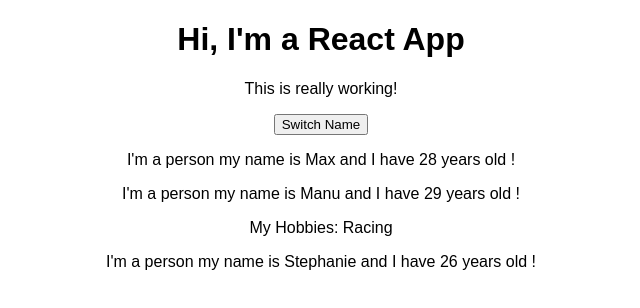
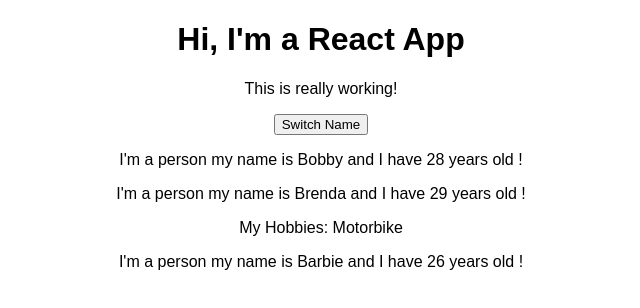
Before and after one commit to DOligex/react-complete-guide, a React (Create React App) app: page / in a window 1280 px wide. Shown: the top 308 px of the page, without its empty margins (319-959 px from the left). Built offline with nearby package versions, Linux system fonts and the light colour scheme.

Commit message:
switch name click

```diff
--- a/src/App.js
+++ b/src/App.js
@@ -6,21 +6,20 @@
 class App extends Component {
   state = {
     persons: [
-      { name: 'Max', age: 28 },
-      { name: 'Manu', age: 29 },
-      { name: 'Stephanie', age: 26 }
+      { name: 'Bobby', age: 28 },
+      { name: 'Brenda', age: 29 },
+      { name: 'Barbie', age: 26 }
     ],
     otherState: 'some other value'
   };
 
-  switchNameHandler = () => {
+  switchNameHandler = (newName) => {
     // console.log('Was clicked!');
-    // DON'T DO THIS: this.state.persons[0].name = 'Maximilian';
     this.setState({
       persons: [
-        { name: 'Maximilian', age: 28 },
-        { name: 'Manu', age: 29 },
-        { name: 'Stephanie', age: 27 }
+        { name: newName, age: 28 },
+        { name: 'Brenda', age: 29 },
+        { name: 'Barbie', age: 44 }
       ]
     });
   };
@@ -30,17 +29,18 @@
       <div className="App">
         <h1>Hi, I'm a React App</h1>
         <p>This is really working!</p>
-        <button onClick={this.switchNameHandler}>Switch Name</button>
+        <button onClick={() => this.switchNameHandler('Maximus!!')}>Switch Name</button>
         <Person
           name={this.state.persons[0].name}
           age={this.state.persons[0].age}
         />
+
         <Person
           name={this.state.persons[1].name}
           age={this.state.persons[1].age}
-        >
-          My Hobbies: Racing
+          click={this.switchNameHandler.bind('La pointe')}>My Hobbies: Motorbike
         </Person>
+
         <Person
           name={this.state.persons[2].name}
           age={this.state.persons[2].age}
```
